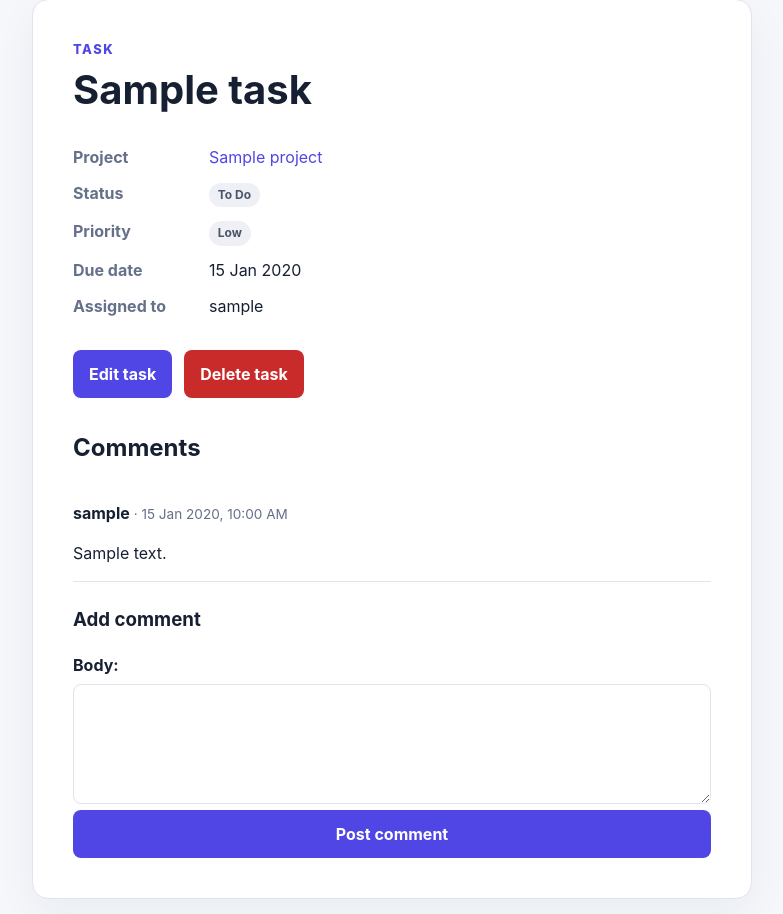
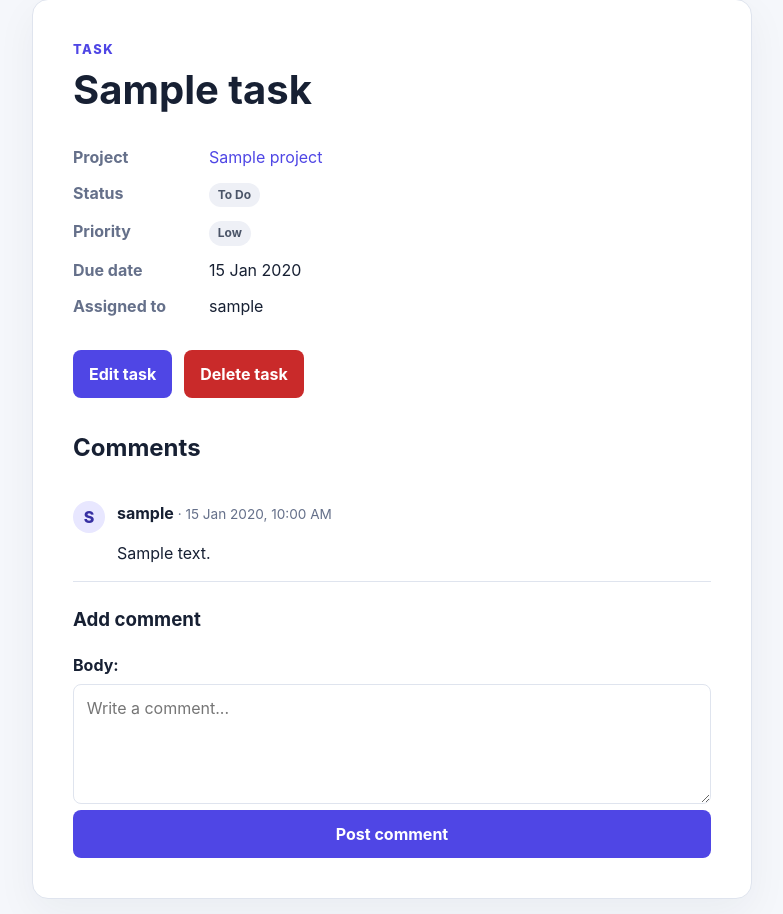
Before and after one commit to Bhavish-Makkar/Task-Manager, a Django app: page /projects/1/tasks/1/ in a window 1280 px wide. Shown: the part 160-1074 px from the top of the page, without its empty margins (248-1031 px from the left). Run offline with Django 5.2, Linux system fonts and the light colour scheme; a user stored in the database is signed in; tables that the repository leaves empty hold one stand-in row (values such as "Sample post").

Commit message:
Test cases add and UI refinement for comment module

```diff
--- a/comments/forms.py
+++ b/comments/forms.py
@@ -7,4 +7,4 @@ class CommentForm(forms.ModelForm):
     class Meta:
         model = Comment
         fields = ("body",)
-        widgets = {"body": forms.Textarea(attrs={"class": "form-control", "rows": 4})}
+        widgets = {"body": forms.Textarea(attrs={"class": "form-control", "rows": 4, "placeholder": "Write a comment...", "required": "required"})}
--- a/static/css/main.css
+++ b/static/css/main.css
@@ -69,9 +69,11 @@ label { display: block; font-weight: 650; margin-bottom: .4rem; }
 .task-details dt { color: var(--muted); font-weight: 650; }
 .task-details dd { margin: 0; }
 .comment-list { margin-bottom: 1.5rem; }
-.comment { border-bottom: 1px solid var(--line); padding: 1rem 0; }
+.comment { align-items: flex-start; border-bottom: 1px solid var(--line); display: flex; gap: .75rem; padding: 1rem 0; }
+.avatar { align-items: center; background: #e8e7ff; border-radius: 50%; color: var(--accent-dark); display: flex; flex: 0 0 2rem; font-weight: 800; height: 2rem; justify-content: center; }
 .comment time { color: var(--muted); font-size: .85rem; }
 .comment p { margin-bottom: 0; white-space: pre-wrap; }
+.comment textarea { min-height: 7rem; }
 .alert { border-radius: .5rem; padding: .75rem 1rem; }
 .alert-success { background: #e9f9ef; color: #176b36; }
 .alert-info { background: #eaf2ff; color: #174ea6; }
--- a/tasks/templates/tasks/task_detail.html
+++ b/tasks/templates/tasks/task_detail.html
@@ -14,7 +14,7 @@
     {% if user == task.project.owner %}<div class="project-actions"><a class="btn btn-primary" href="{% url 'task_edit' task.project.pk task.pk %}">Edit task</a><a class="btn btn-danger" href="{% url 'task_delete' task.project.pk task.pk %}">Delete task</a></div>{% endif %}
     <h2>Comments</h2>
     <div class="comment-list">
-        {% for comment in comments %}<article class="comment"><strong>{{ comment.author.username }}</strong><time datetime="{{ comment.timestamp|date:'c' }}"> · {{ comment.timestamp|date:"d M Y, g:i A" }}</time><p>{{ comment.body|linebreaksbr }}</p></article>{% empty %}<p class="helper">No comments yet. Be the first to add one.</p>{% endfor %}
+        {% for comment in comments %}<article class="comment"><span class="avatar" aria-hidden="true">{{ comment.author.username|first|upper }}</span><div><strong>{{ comment.author.username }}</strong><time datetime="{{ comment.timestamp|date:'c' }}"> · {{ comment.timestamp|date:"d M Y, g:i A" }}</time><p>{{ comment.body|linebreaksbr }}</p></div></article>{% empty %}<p class="helper">No comments yet. Be the first to add one.</p>{% endfor %}
     </div>
     <h3>Add comment</h3>
     <form method="post" action="{% url 'comment_create' task.project.pk task.pk %}">
@@ -22,7 +22,7 @@
         {{ comment_form.body.label_tag }}
         {{ comment_form.body }}
         {% for error in comment_form.body.errors %}<p class="form-error">{{ error }}</p>{% endfor %}
-        <button class="btn btn-primary" type="submit">Post comment</button>
+        <button class="btn btn-primary" type="submit" data-comment-submit>Post comment</button>
     </form>
 </section>
 {% endblock %}
--- a/templates/base.html
+++ b/templates/base.html
@@ -6,6 +6,7 @@
     <meta name="viewport" content="width=device-width, initial-scale=1.0">
     <title>{% block title %}TaskFlow{% endblock %}</title>
     <link rel="stylesheet" href="{% static 'css/main.css' %}">
+    <script src="{% static 'js/main.js' %}" defer></script>
 </head>
 <body>
     <header class="navbar">
```
Also changed, not shown: comments/tests.py (+13 -3 lines).
